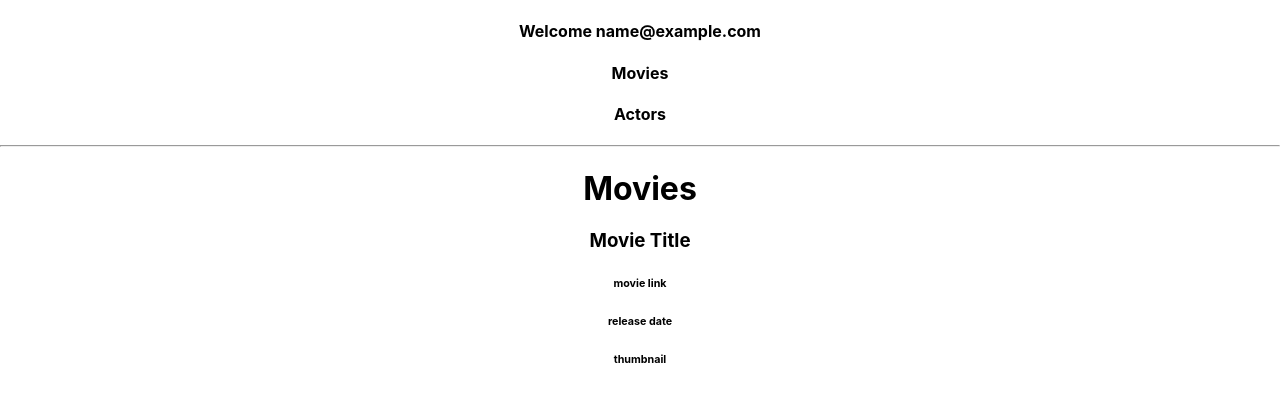
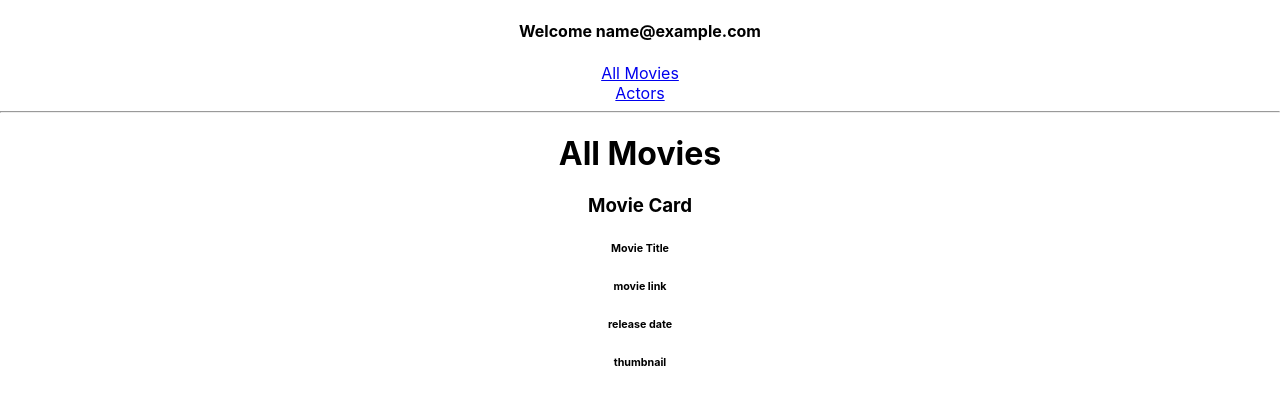
Before and after one commit to owentashlin/react-movies, a React (Create React App) app: page / in a window 1280 px wide. Both pictures are taken after typing "name@example.com" into the empty fields and a click on the button "Login". Shown: the top 404 px of the page. Built offline with nearby package versions, Linux system fonts and the light colour scheme.

Commit message:
routing working on navbar, working on main page views

```diff
--- a/src/components/MovieCard.jsx
+++ b/src/components/MovieCard.jsx
@@ -1,7 +1,8 @@
 function MovieCard({movies}) {
     return (
         <div className="movie-card">
-            <h3>Movie Title</h3>
+            <h3>Movie Card</h3>
+            <h6>Movie Title</h6>
             <h6>movie link</h6>
             <h6>release date</h6>
             <h6>thumbnail</h6>
--- a/src/components/NavBar.jsx
+++ b/src/components/NavBar.jsx
@@ -6,9 +6,9 @@ function NavBar ({user}) {
     <>
     <nav className='NavBar'>
         <h4>Welcome {user}</h4>
-      <h4>Movies</h4>
-      {/* <Link to='./MoviesListPage'></Link> */}
-      <h4>Actors</h4>
+      <Link to='/'>All Movies</Link>
+      <br></br>
+      <Link to='/actors'>Actors</Link>
       <hr></hr>
     </nav>
     </>
--- a/src/index.js
+++ b/src/index.js
@@ -1,11 +1,12 @@
-import React from 'react';
-import ReactDOM from 'react-dom/client';
-import './index.css';
-import App from './pages/App/App';
+import React from 'react'
+import ReactDOM from 'react-dom/client'
+import './index.css'
+import App from './pages/App/App'
+import { BrowserRouter as Router } from 'react-router-dom'
 
-const root = ReactDOM.createRoot(document.getElementById('root'));
+const root = ReactDOM.createRoot(document.getElementById('root'))
 root.render(
   <React.StrictMode>
-    <App />
+    <Router><App /></Router>
   </React.StrictMode>
-);
+)
--- a/src/pages/App/App.css
+++ b/src/pages/App/App.css
@@ -1,38 +1,3 @@
 .App {
   text-align: center;
 }
-
-.App-logo {
-  height: 40vmin;
-  pointer-events: none;
-}
-
-@media (prefers-reduced-motion: no-preference) {
-  .App-logo {
-    animation: App-logo-spin infinite 20s linear;
-  }
-}
-
-.App-header {
-  background-color: #282c34;
-  min-height: 100vh;
-  display: flex;
-  flex-direction: column;
-  align-items: center;
-  justify-content: center;
-  font-size: calc(10px + 2vmin);
-  color: white;
-}
-
-.App-link {
-  color: #61dafb;
-}
-
-@keyframes App-logo-spin {
-  from {
-    transform: rotate(0deg);
-  }
-  to {
-    transform: rotate(360deg);
-  }
-}
--- a/src/pages/App/App.jsx
+++ b/src/pages/App/App.jsx
@@ -5,6 +5,7 @@ import { Routes, Route } from 'react-router-dom'
 import NavBar from '../../components/NavBar'
 import LoginPage from '../../components/LoginPage'
 import Movies from './MoviesListPage'
+import Actors from './ActorsListPage'
 import { movies } from "../../data.js"
 
 
@@ -13,17 +14,19 @@ function App() {
 const [user, setUser] = useState(null)
 
 return (
-    <div className="App">
+    <main className="App">
       {user ? (
-    <>
-    <NavBar user={user}/>
-    <Movies movies={movies}/>
-
-    </>
-  ) : (
-  <LoginPage user={user} setUser={setUser}/>
-)}
-</div>
+        <div>
+        <NavBar user={user} />
+        <Routes>
+          <Route path='/' element={<Movies />} />
+          <Route path='/actors' element={<Actors />} />
+        </Routes>
+        </div>
+        ) : (
+      <LoginPage user={user} setUser={setUser} />
+        )}
+    </main>
 )
 }
 
--- a/src/pages/App/MoviesListPage.jsx
+++ b/src/pages/App/MoviesListPage.jsx
@@ -4,7 +4,7 @@ import MovieCard from "../../components/MovieCard"
 function Movies() {
     return (
         <div className="movie-page">
-        <h1>Movies</h1>
+        <h1>All Movies</h1>
         <MovieCard />
         </div>
      );
```
